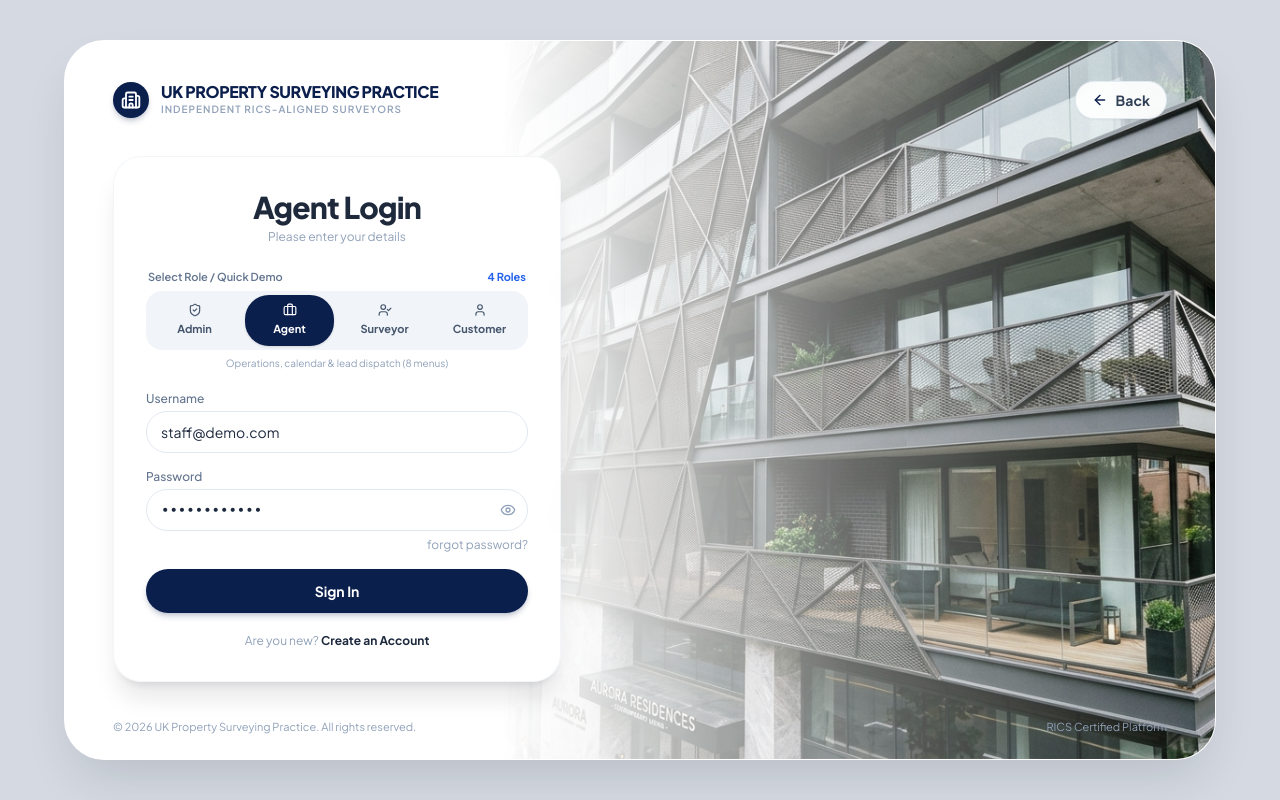
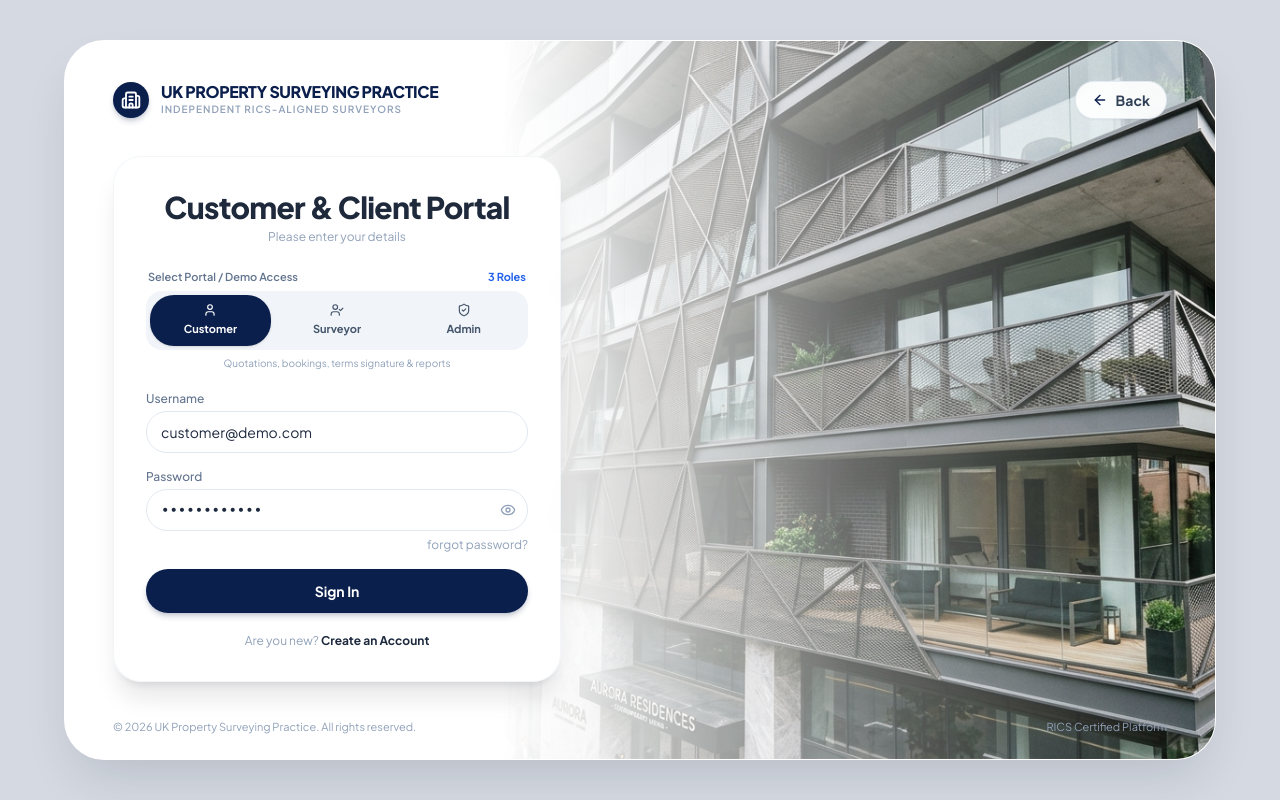
Before and after one commit to AKRITIKUSHWAHA/properitygroup, a React (Vite) app: page /login in a window 1280 px wide. Built offline with nearby package versions, Linux system fonts and the light colour scheme.

Commit message:
Remove Agent login and re-order roles to Customer first, Surveyor second, Admin third

```diff
--- a/src/components/Sidebar.jsx
+++ b/src/components/Sidebar.jsx
@@ -230,10 +230,9 @@ export const Sidebar = ({ isOpen, onClose }) => {
                 Switch Role / Menus
               </div>
               {[
-                { id: 'super_admin', label: 'Super Admin', count: 10 },
-                { id: 'admin_staff', label: 'Admin / Staff', count: 8 },
+                { id: 'customer', label: 'Customer', count: 8 },
                 { id: 'surveyor', label: 'Surveyor', count: 6 },
-                { id: 'customer', label: 'Customer', count: 8 },
+                { id: 'super_admin', label: 'Admin', count: 10 },
               ].map((r) => {
                 const isCurrent = activeRole === r.id;
                 return (
--- a/src/components/layout/Header.jsx
+++ b/src/components/layout/Header.jsx
@@ -108,7 +108,7 @@ export function Header() {
             {/* Header Actions */}
             <div className="header-actions">
               <Button to="/login" variant="secondary" size="md" icon={User} className="header-login-btn">
-                Sign Up
+                Client Portal
               </Button>
 
               <Button to="/contact#quote" variant="gold" size="md" className="header-quote-btn">
--- a/src/components/layout/MobileNavigation.jsx
+++ b/src/components/layout/MobileNavigation.jsx
@@ -112,7 +112,7 @@ export function MobileNavigation({ isOpen, onClose }) {
           >
             <span style={{ display: 'inline-flex', alignItems: 'center', gap: '0.5rem' }}>
               <User size={16} />
-              <span>Sign Up / Login</span>
+              <span>Client Portal</span>
             </span>
             <ChevronRight size={16} />
           </NavLink>
@@ -128,7 +128,7 @@ export function MobileNavigation({ isOpen, onClose }) {
             icon={User}
             style={{ marginBottom: 'var(--space-3)' }}
           >
-            Sign Up
+            Client Portal
           </Button>
 
           <Button
--- a/src/pages/auth/LoginPage.jsx
+++ b/src/pages/auth/LoginPage.jsx
@@ -19,40 +19,31 @@ import { DEFAULT_DEMO_PASSWORD } from '../../mock/users';
 
 const ROLE_OPTIONS = [
   {
-    id: 'super_admin',
-    email: 'admin@demo.com',
-    label: 'Super Admin',
-    shortLabel: 'Admin',
-    loginTitle: 'Super Admin Login',
-    desc: 'Full platform & financial control (10 menus)',
-    icon: ShieldCheck,
-  },
-  {
-    id: 'admin_staff',
-    email: 'staff@demo.com',
-    label: 'Agent / Staff',
-    shortLabel: 'Agent',
-    loginTitle: 'Agent Login',
-    desc: 'Operations, calendar & lead dispatch (8 menus)',
-    icon: Briefcase,
+    id: 'customer',
+    email: 'customer@demo.com',
+    label: 'Customer',
+    shortLabel: 'Customer',
+    loginTitle: 'Customer & Client Portal',
+    desc: 'Quotations, bookings, terms signature & reports',
+    icon: User,
   },
   {
     id: 'surveyor',
     email: 'surveyor@demo.com',
     label: 'Surveyor',
     shortLabel: 'Surveyor',
-    loginTitle: 'Surveyor Login',
-    desc: 'Field inspections & report upload (6 menus)',
+    loginTitle: 'Chartered Surveyor Portal',
+    desc: 'Field inspections, calendar & report upload',
     icon: UserCheck,
   },
   {
-    id: 'customer',
-    email: 'customer@demo.com',
-    label: 'Customer',
-    shortLabel: 'Customer',
-    loginTitle: 'Customer Login',
-    desc: 'Quotations, bookings & reports (8 menus)',
-    icon: User,
+    id: 'super_admin',
+    email: 'admin@demo.com',
+    label: 'Admin',
+    shortLabel: 'Admin',
+    loginTitle: 'Admin & Practice Management',
+    desc: 'Full platform, financial control & CRM pipeline',
+    icon: ShieldCheck,
   },
 ];
 
@@ -68,8 +59,8 @@ export const LoginPage = () => {
     }
   };
 
-  const [selectedRole, setSelectedRole] = useState('admin_staff'); // Defaults to Agent Login matching reference
-  const [email, setEmail] = useState(() => getRememberedEmail() || 'staff@demo.com');
+  const [selectedRole, setSelectedRole] = useState('customer'); // Default: Customer first as requested
+  const [email, setEmail] = useState(() => getRememberedEmail() || 'customer@demo.com');
   const [password, setPassword] = useState(DEFAULT_DEMO_PASSWORD);
   const [showPassword, setShowPassword] = useState(false);
   const [rememberMe, setRememberMe] = useState(true);
@@ -77,7 +68,7 @@ export const LoginPage = () => {
   const [errorMessage, setErrorMessage] = useState('');
 
   const currentRoleConfig =
-    ROLE_OPTIONS.find((r) => r.id === selectedRole) || ROLE_OPTIONS[1];
+    ROLE_OPTIONS.find((r) => r.id === selectedRole) || ROLE_OPTIONS[0];
 
   const handleRoleSelect = (role) => {
     setSelectedRole(role.id);
@@ -157,13 +148,13 @@ export const LoginPage = () => {
               </p>
             </div>
 
-            {/* All Roles Selector */}
+            {/* 3 Roles Selector (Customer first, Surveyor second, Admin third) */}
             <div className="mb-4 sm:mb-5">
               <div className="flex items-center justify-between text-[11px] font-semibold text-slate-500 mb-1.5 px-0.5">
-                <span>Select Role / Quick Demo</span>
-                <span className="text-[#2563EB] font-bold">4 Roles</span>
+                <span>Select Portal / Demo Access</span>
+                <span className="text-[#2563EB] font-bold">3 Roles</span>
               </div>
-              <div className="grid grid-cols-4 gap-1.5 p-1 bg-slate-100 rounded-2xl">
+              <div className="grid grid-cols-3 gap-1.5 p-1 bg-slate-100 rounded-2xl">
                 {ROLE_OPTIONS.map((role) => {
                   const isSelected = selectedRole === role.id;
                   const Icon = role.icon;
```
Also changed, not shown: src/components/crm/SendQuoteModal.jsx (line endings or trailing spaces).
